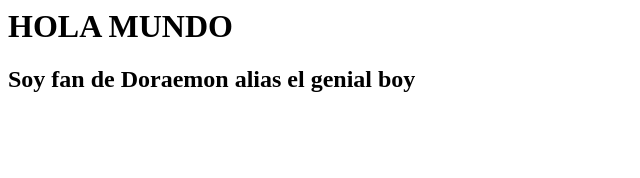
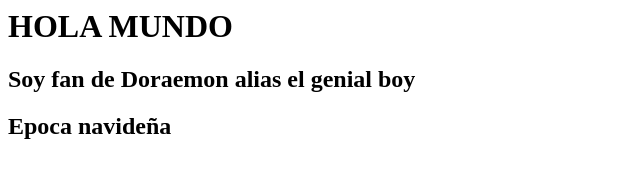
Before and after one commit to 2GenialBoy0/2GenialBoy0.github.io, a plain HTML site: page index.html in a window 1280 px wide. Shown: the whole page, without its empty margins (0-640 px from the left). Drawn offline with Linux system fonts and the light colour scheme.

Commit message:
Agregar linea 2

```diff
--- a/index.html
+++ b/index.html
@@ -3,5 +3,6 @@
     <body>
         <h1> HOLA MUNDO</h1>
         <h2> Soy fan de Doraemon alias el genial boy</h2>
+        <h2> Epoca navideña</h2>
     </body>
 </html>
```
